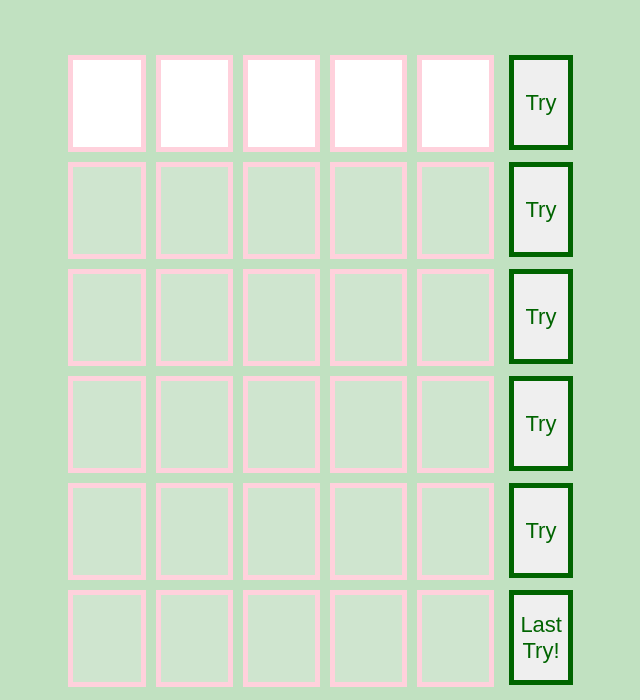
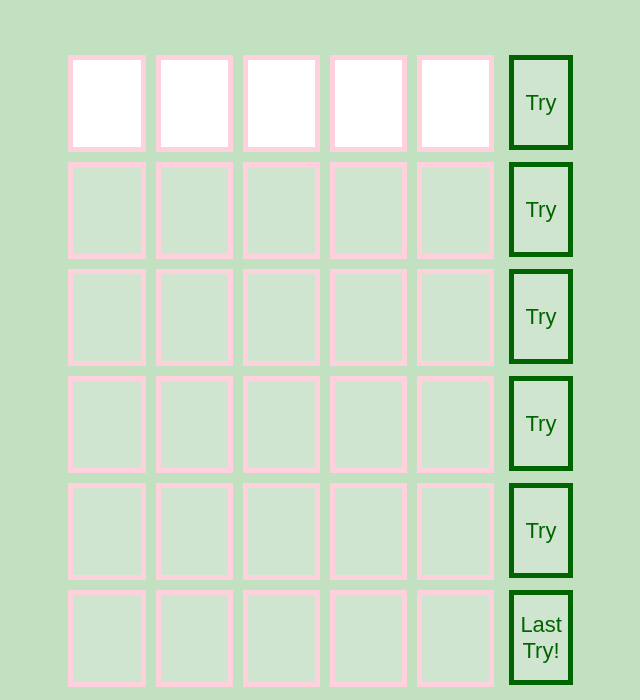
Before and after one commit to piravienfive/piravvordle, a website built with Vite: page index.html in a window 1280 px wide. Shown: the part 149-849 px from the top of the page, without its empty margins (317-957 px from the left). Built offline with nearby package versions, Linux system fonts and the light colour scheme.

Commit message:
made try buttons disabled at start and enabled when conditions are met

```diff
--- a/index.html
+++ b/index.html
@@ -17,7 +17,7 @@
       <input class="inputBox" id="b1-3" type="text" maxlength="1" style="text-transform:uppercase" autocomplete="off">
       <input class="inputBox" id="b1-4" type="text" maxlength="1" style="text-transform:uppercase" autocomplete="off">
       <input class="inputBox" id="b1-5" type="text" maxlength="1" style="text-transform:uppercase" autocomplete="off">
-      <button id="bb1" type="button">Try</button>
+      <button id="bb1" disabled="true" type="button">Try</button>
 
 
     </div>
@@ -29,7 +29,7 @@
         <input class="inputBox" id="b2-3" type="text" maxlength="1" disabled style="text-transform:uppercase" autocomplete="off">
         <input class="inputBox" id="b2-4" type="text" maxlength="1" disabled style="text-transform:uppercase" autocomplete="off">
         <input class="inputBox" id="b2-5" type="text" maxlength="1" disabled style="text-transform:uppercase" autocomplete="off">
-        <button id="bb2" type="button">Try</button>
+        <button id="bb2" disabled="true" type="button">Try</button>
 
       </div>
     </div>
@@ -40,7 +40,7 @@
         <input class="inputBox" id="b3-3" type="text" maxlength="1" disabled style="text-transform:uppercase" autocomplete="off">
         <input class="inputBox" id="b3-4" type="text" maxlength="1" disabled style="text-transform:uppercase" autocomplete="off">
         <input class="inputBox" id="b3-5" type="text" maxlength="1" disabled style="text-transform:uppercase" autocomplete="off">
-        <button id="bb3" type="button">Try</button>
+        <button id="bb3" disabled="true" type="button">Try</button>
 
       </div>
     </div>
@@ -51,7 +51,7 @@
         <input class="inputBox" id="b4-3" type="text" maxlength="1" disabled style="text-transform:uppercase" autocomplete="off">
         <input class="inputBox" id="b4-4" type="text" maxlength="1" disabled style="text-transform:uppercase" autocomplete="off">
         <input class="inputBox" id="b4-5" type="text" maxlength="1" disabled style="text-transform:uppercase" autocomplete="off">
-        <button id="bb4" type="button">Try</button>
+        <button id="bb4" disabled="true" type="button">Try</button>
 
       </div>
     </div>
@@ -62,7 +62,7 @@
         <input class="inputBox" id="b5-3" type="text" maxlength="1" disabled style="text-transform:uppercase" autocomplete="off">
         <input class="inputBox" id="b5-4" type="text" maxlength="1" disabled style="text-transform:uppercase" autocomplete="off">
         <input class="inputBox" id="b5-5" type="text" maxlength="1" disabled style="text-transform:uppercase" autocomplete="off">
-        <button id="bb5" type="button">Try</button>
+        <button id="bb5" disabled="true" type="button">Try</button>
 
       </div>
     </div>
@@ -73,7 +73,7 @@
         <input class="inputBox" id="b6-3" type="text" maxlength="1" disabled style="text-transform:uppercase" autocomplete="off">
         <input class="inputBox" id="b6-4" type="text" maxlength="1" disabled style="text-transform:uppercase" autocomplete="off">
         <input class="inputBox" id="b6-5" type="text" maxlength="1" disabled style="text-transform:uppercase" autocomplete="off">
-        <button id="bb6" type="button">Last Try!</button>
+        <button id="bb6" disabled="true" type="button">Last Try!</button>
 
       </div>
     </div>
--- a/src/main.ts
+++ b/src/main.ts
@@ -67,8 +67,10 @@
   const currentValue: string = target.value
   if (wordArr[4]) {wordArr[4].innerText = currentValue
   buttons[currentRow-1]?.focus()
+  console.log(wordArr[4].textContent)}
 
-  console.log(wordArr[4].textContent)}
+  if(wordArr[0]?.textContent && wordArr[1]?.textContent  && wordArr[2]?.textContent  && wordArr[3]?.textContent  && wordArr[4]?.textContent ){
+    buttons[currentRow-1].disabled = false}
 }
 
 wordArr[0]?.addEventListener('input', handler1)
```
